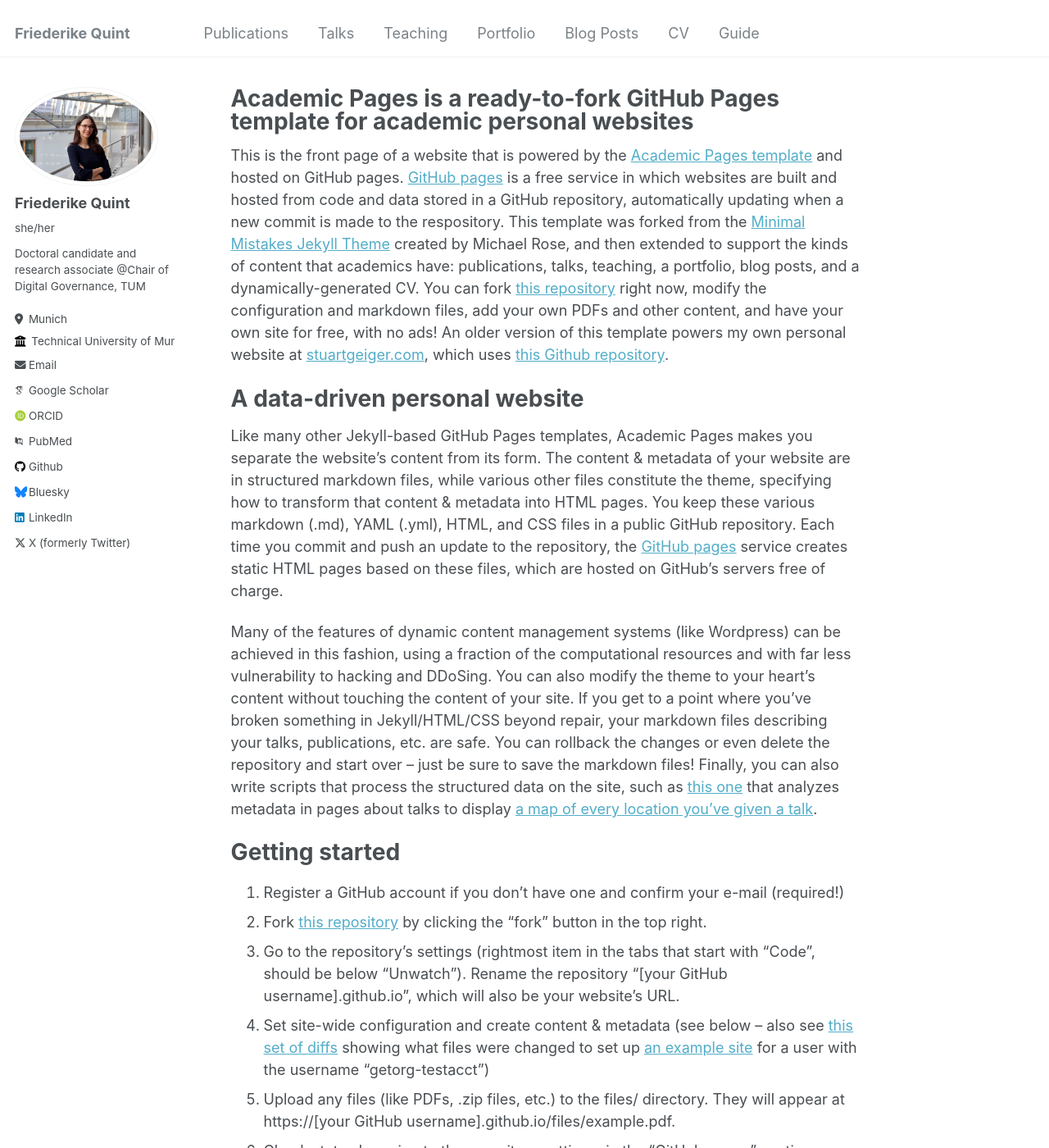
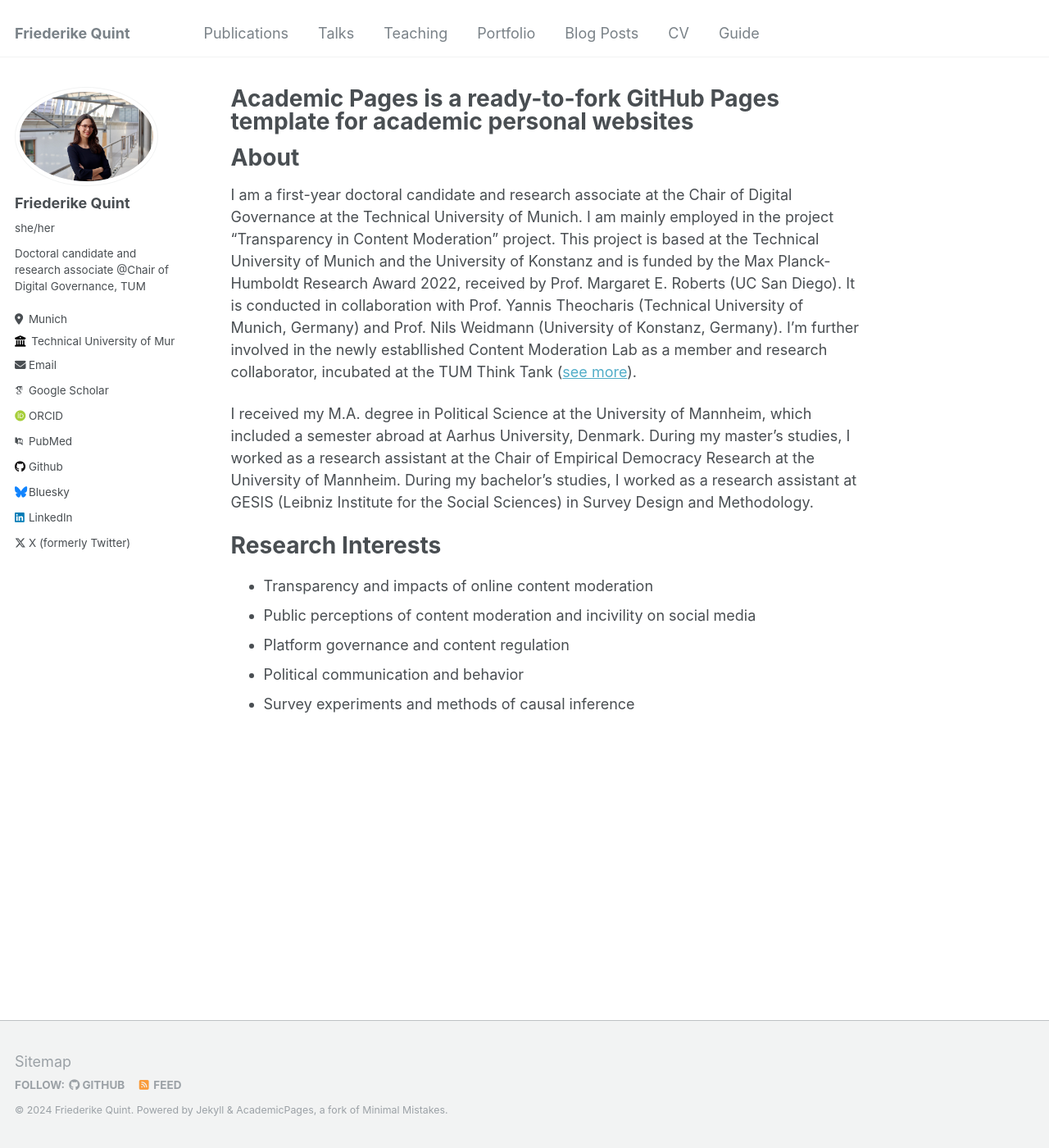
Before and after one commit to friederikequint/friederikequint.github.io, a Jekyll site: the page built from _pages/about.md, in a window 1280 px wide and 1400 px high. Shown: the whole window at 82% size. Built offline with Jekyll 4.4.1, drawn with Linux system fonts in a browser that asks for light colours; some web fonts are replaced; some of the changed text lies outside the part shown.

Commit message:
Update about.md

```diff
--- a/_pages/about.md
+++ b/_pages/about.md
@@ -7,43 +7,17 @@ redirect_from:
   - /about.html
 ---
 
-This is the front page of a website that is powered by the [Academic Pages template](https://github.com/academicpages/academicpages.github.io) and hosted on GitHub pages. [GitHub pages](https://pages.github.com) is a free service in which websites are built and hosted from code and data stored in a GitHub repository, automatically updating when a new commit is made to the respository. This template was forked from the [Minimal Mistakes Jekyll Theme](https://mmistakes.github.io/minimal-mistakes/) created by Michael Rose, and then extended to support the kinds of content that academics have: publications, talks, teaching, a portfolio, blog posts, and a dynamically-generated CV. You can fork [this repository](https://github.com/academicpages/academicpages.github.io) right now, modify the configuration and markdown files, add your own PDFs and other content, and have your own site for free, with no ads! An older version of this template powers my own personal website at [stuartgeiger.com](http://stuartgeiger.com), which uses [this Github repository](https://github.com/staeiou/staeiou.github.io).
 
-A data-driven personal website
+About
 ======
-Like many other Jekyll-based GitHub Pages templates, Academic Pages makes you separate the website's content from its form. The content & metadata of your website are in structured markdown files, while various other files constitute the theme, specifying how to transform that content & metadata into HTML pages. You keep these various markdown (.md), YAML (.yml), HTML, and CSS files in a public GitHub repository. Each time you commit and push an update to the repository, the [GitHub pages](https://pages.github.com/) service creates static HTML pages based on these files, which are hosted on GitHub's servers free of charge.
+I am a first-year doctoral candidate and research associate at the Chair of Digital Governance at the Technical University of Munich. I am mainly employed in the project "Transparency in Content Moderation" project. This project is based at the Technical University of Munich and the University of Konstanz and is funded by the Max Planck-Humboldt Research Award 2022, received by Prof. Margaret E. Roberts (UC San Diego). It is conducted in collaboration with Prof. Yannis Theocharis (Technical University of Munich, Germany) and Prof. Nils Weidmann (University of Konstanz, Germany). I'm further involved in the newly establlished Content Moderation Lab as a member and research collaborator, incubated at the TUM Think Tank ([see more](https://tumthinktank.de/project/content-moderation-lab/)).
 
-Many of the features of dynamic content management systems (like Wordpress) can be achieved in this fashion, using a fraction of the computational resources and with far less vulnerability to hacking and DDoSing. You can also modify the theme to your heart's content without touching the content of your site. If you get to a point where you've broken something in Jekyll/HTML/CSS beyond repair, your markdown files describing your talks, publications, etc. are safe. You can rollback the changes or even delete the repository and start over -- just be sure to save the markdown files! Finally, you can also write scripts that process the structured data on the site, such as [this one](https://github.com/academicpages/academicpages.github.io/blob/master/talkmap.ipynb) that analyzes metadata in pages about talks to display [a map of every location you've given a talk](https://academicpages.github.io/talkmap.html).
+I received my M.A. degree in Political Science at the University of Mannheim, which included a semester abroad at Aarhus University, Denmark. During my master's studies, I worked as a research assistant at the Chair of Empirical Democracy Research at the University of Mannheim. During my bachelor's studies, I worked as a research assistant at GESIS (Leibniz Institute for the Social Sciences) in Survey Design and Methodology.
 
-Getting started
+Research Interests
 ======
-1. Register a GitHub account if you don't have one and confirm your e-mail (required!)
-1. Fork [this repository](https://github.com/academicpages/academicpages.github.io) by clicking the "fork" button in the top right.
-1. Go to the repository's settings (rightmost item in the tabs that start with "Code", should be below "Unwatch"). Rename the repository "[your GitHub username].github.io", which will also be your website's URL.
-1. Set site-wide configuration and create content & metadata (see below -- also see [this set of diffs](http://archive.is/3TPas) showing what files were changed to set up [an example site](https://getorg-testacct.github.io) for a user with the username "getorg-testacct")
-1. Upload any files (like PDFs, .zip files, etc.) to the files/ directory. They will appear at https://[your GitHub username].github.io/files/example.pdf.
-1. Check status by going to the repository settings, in the "GitHub pages" section
-
-Site-wide configuration
-------
-The main configuration file for the site is in the base directory in [_config.yml](https://github.com/academicpages/academicpages.github.io/blob/master/_config.yml), which defines the content in the sidebars and other site-wide features. You will need to replace the default variables with ones about yourself and your site's github repository. The configuration file for the top menu is in [_data/navigation.yml](https://github.com/academicpages/academicpages.github.io/blob/master/_data/navigation.yml). For example, if you don't have a portfolio or blog posts, you can remove those items from that navigation.yml file to remove them from the header.
-
-Create content & metadata
-------
-For site content, there is one markdown file for each type of content, which are stored in directories like _publications, _talks, _posts, _teaching, or _pages. For example, each talk is a markdown file in the [_talks directory](https://github.com/academicpages/academicpages.github.io/tree/master/_talks). At the top of each markdown file is structured data in YAML about the talk, which the theme will parse to do lots of cool stuff. The same structured data about a talk is used to generate the list of talks on the [Talks page](https://academicpages.github.io/talks), each [individual page](https://academicpages.github.io/talks/2012-03-01-talk-1) for specific talks, the talks section for the [CV page](https://academicpages.github.io/cv), and the [map of places you've given a talk](https://academicpages.github.io/talkmap.html) (if you run this [python file](https://github.com/academicpages/academicpages.github.io/blob/master/talkmap.py) or [Jupyter notebook](https://github.com/academicpages/academicpages.github.io/blob/master/talkmap.ipynb), which creates the HTML for the map based on the contents of the _talks directory).
-
-**Markdown generator**
-
-I have also created [a set of Jupyter notebooks](https://github.com/academicpages/academicpages.github.io/tree/master/markdown_generator
-) that converts a CSV containing structured data about talks or presentations into individual markdown files that will be properly formatted for the Academic Pages template. The sample CSVs in that directory are the ones I used to create my own personal website at stuartgeiger.com. My usual workflow is that I keep a spreadsheet of my publications and talks, then run the code in these notebooks to generate the markdown files, then commit and push them to the GitHub repository.
-
-How to edit your site's GitHub repository
-------
-Many people use a git client to create files on their local computer and then push them to GitHub's servers. If you are not familiar with git, you can directly edit these configuration and markdown files directly in the github.com interface. Navigate to a file (like [this one](https://github.com/academicpages/academicpages.github.io/blob/master/_talks/2012-03-01-talk-1.md) and click the pencil icon in the top right of the content preview (to the right of the "Raw | Blame | History" buttons). You can delete a file by clicking the trashcan icon to the right of the pencil icon. You can also create new files or upload files by navigating to a directory and clicking the "Create new file" or "Upload files" buttons.
-
-Example: editing a markdown file for a talk
-![Editing a markdown file for a talk](/images/editing-talk.png)
-
-For more info
-------
-More info about configuring Academic Pages can be found in [the guide](https://academicpages.github.io/markdown/). The [guides for the Minimal Mistakes theme](https://mmistakes.github.io/minimal-mistakes/docs/configuration/) (which this theme was forked from) might also be helpful.
+- Transparency and impacts of online content moderation
+- Public perceptions of content moderation and incivility on social media
+- Platform governance and content regulation
+- Political communication and behavior
+- Survey experiments and methods of causal inference
```
